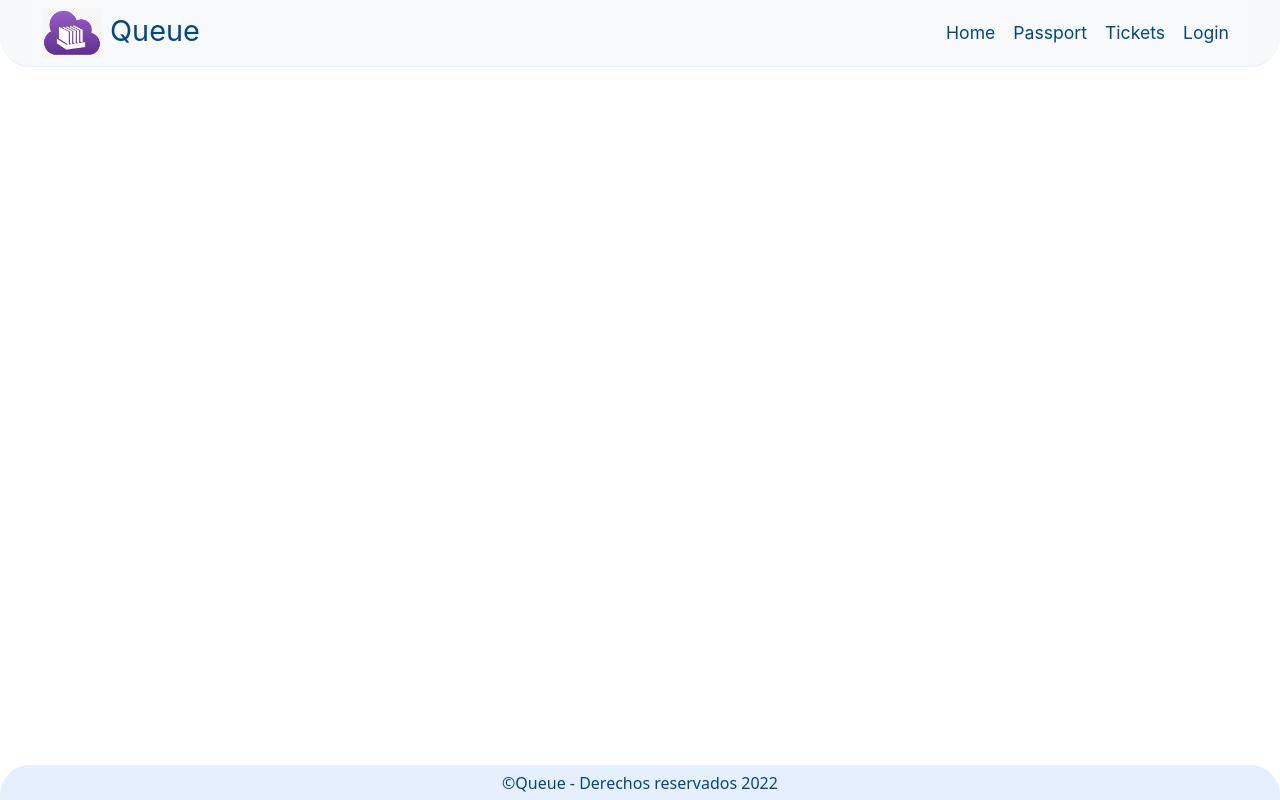
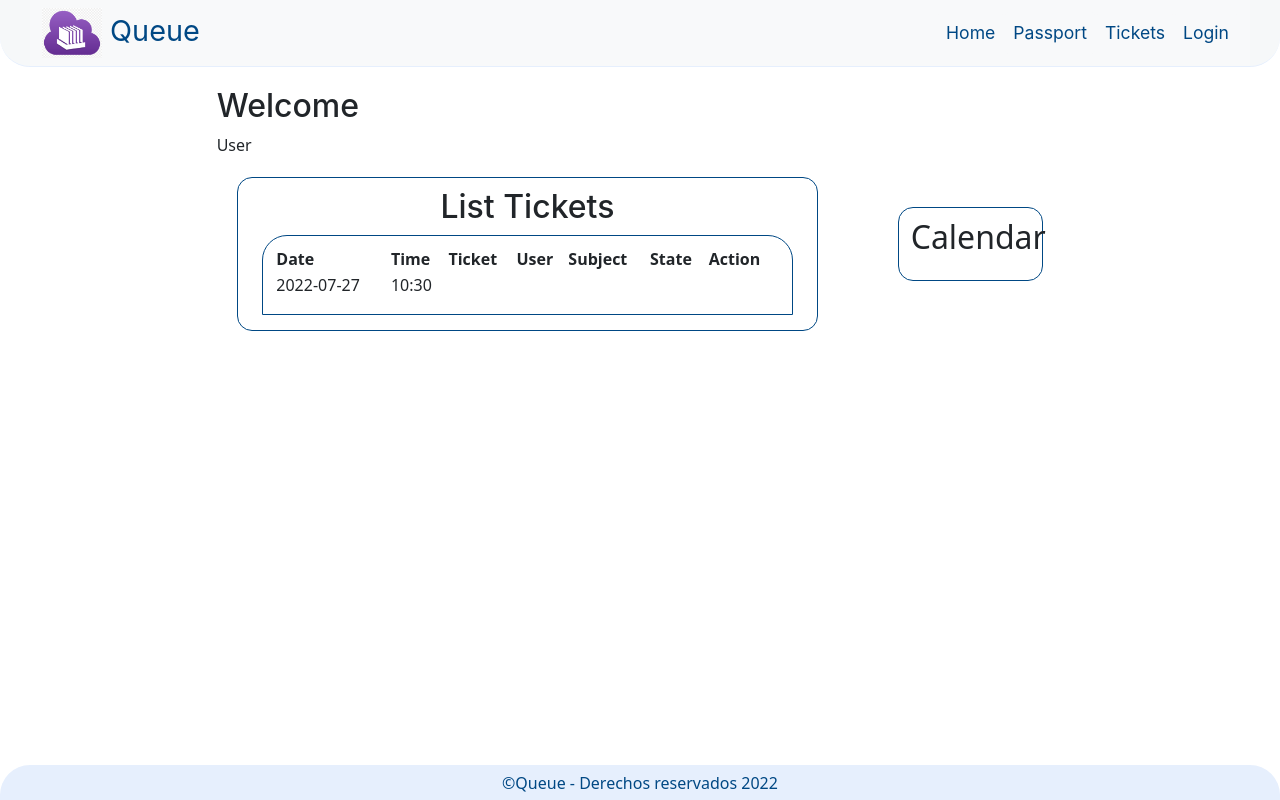
Before and after one commit to jmerazo/queue-tickets-vue, a Vue app: page /user/panel in a window 1280 px wide. Built offline with nearby package versions, Linux system fonts and the light colour scheme.

Commit message:
New views

```diff
--- a/src/router/router.js
+++ b/src/router/router.js
@@ -1,7 +1,9 @@
 import { createRouter, createWebHistory } from 'vue-router';
 
 import Home from '@/views/Home.vue';
-import Login from '@/views/Users/Login.vue'
+import Login from '@/views/Users/Login.vue';
+import Register from '@/views/Users/Register.vue';
+import Panel from '@/views/Panel/Panel.vue'
 
 const routes = [
     {
@@ -19,6 +21,22 @@ const routes = [
         meta: {
             auth:false
         }
+    },
+    {
+        path: '/user/create',
+        name: 'Register',
+        component: Register,
+        meta: {
+            auth:false
+        }
+    },
+    {
+        path: '/user/panel',
+        name: 'Panel',
+        component: Panel,
+        meta: {
+            auth:false
+        }
     }
 ]
 
--- /dev/null
+++ b/src/views/Panel/Panel.vue
@@ -0,0 +1,128 @@
+<template>
+    <section class="container">
+        <form class="row">
+            <h2 class="title" id="tf-1">Welcome</h2>
+            <label id="tf-1">User</label>
+            <div class="col-8" id="form-ticket-1">
+                <h2 class="title">List Tickets</h2>
+
+                <div class="row">
+                    <div class="col-11" id="tab-1">
+                        <table class="table table-hover">
+                            <tr>
+                                <th>Date</th>
+                                <th>Time</th>
+                                <th>Ticket</th>
+                                <th>User</th>
+                                <th>Subject</th>
+                                <th>State</th>
+                                <th>Action</th>
+                            </tr>
+                            <tr>
+                                <td>2022-07-27</td>
+                                <td>10:30</td>
+                            </tr>
+                        </table>
+                    </div>
+                </div>
+            </div>
+
+            <div class="col-2" id="form-ticket-2">
+                <h2>Calendar</h2>
+            </div>
+        </form>
+    </section>
+</template>
+
+<script>
+export default {
+  components: {
+  },
+  name: "ListTickets-AQ",
+  data() {
+    return {
+    };
+  },
+  mounted() {
+
+  },
+  computed: {
+
+  },
+  methods: {
+    //userLogin(){
+    //    await axios.post()
+//
+    //}
+
+  }
+};
+
+</script>
+
+<style>
+.container {
+  display: flex;
+  align-items: center;
+  justify-content: center;
+  padding-top: 20px;
+  padding-bottom: 20px;
+}
+
+.row {
+  align-items: center;
+  justify-items: center;
+  justify-content: center;
+}
+
+#tf-1{
+    align-content: left;
+    justify-content: left;
+}
+
+#btn {
+  margin-top: 20px;
+  align-content: center;
+  background-color: #004884;
+}
+
+#form-ticket-1 {
+  padding-top: 10px;
+  border: 1px solid #004884;
+  padding-bottom: 15px;
+  border-radius: 15px;
+  margin-right: 50px;
+  margin-top: 20px;
+}
+
+#form-ticket-2 {
+  padding-top: 10px;
+  border: 1px solid #004884;
+  padding-bottom: 15px;
+  border-radius: 15px;
+  margin-left: 30px;
+}
+
+#tab-1{
+    padding-top: 10px;
+    border: 1px solid #004884;
+    border-top-left-radius: 25px;
+    border-top-right-radius: 25px;
+}
+
+.title {
+  display: flex;
+  text-align: center;
+  align-items: center;
+  justify-content: center;
+  font-family: -apple-system, BlinkMacSystemFont, 'Segoe UI', Roboto, Oxygen, Ubuntu, Cantarell, 'Open Sans', 'Helvetica Neue', sans-serif;
+}
+
+.subtitle {
+  display: flex;
+  text-align: center;
+  align-items: center;
+  justify-content: center;
+  font-family: -apple-system, BlinkMacSystemFont, 'Segoe UI', Roboto, Oxygen, Ubuntu, Cantarell, 'Open Sans', 'Helvetica Neue', sans-serif;
+}
+</style>
--- a/src/views/Users/Register.vue
+++ b/src/views/Users/Register.vue
@@ -0,0 +1,212 @@
+<template>
+  <section class="container">
+
+    <form class="row">
+
+        <div class="col-6" id="form-ticket-1">
+            <h2 class="title">User Register</h2>
+            <label class="subtitle">Fill out the form</label><br>
+
+            <div class="row">
+            <div class="col-6">
+                <label class="form-label">Document Type</label>
+                <select v-model="user.document_type" class="form-control" id="document_type">
+                <option value="" disabled>Select an option...</option>
+                <option value="Cédula de Ciudadanía">CC - Cédula de Ciudadanía</option>
+                <option value="Cédula de Extranjería">CE - Cédula de Extranjería</option>
+                <option value="Número de identificación personal">NIP - Número de identificación personal</option>
+                <option value="Número de identificación Tributaria">NIT - Número de identificación Tributaria</option>
+                <option value="Tarjeta de Identidad">TI - Tarjeta de Identidad</option>
+                <option value="Pasaporte">PAP - Pasaporte</option>
+                </select>
+            </div>
+
+            <div class="col-6">
+                <label class="form-label">Document number</label>
+                <input v-model="user.document_number" type="text" class="form-control">
+            </div>
+
+            <div class="col-6">
+                <label class="form-label">Names</label>
+                <input v-model="user.names" type="text" class="form-control">
+            </div>
+
+            <div class="col-6">
+                <label class="form-label">Last Names</label>
+                <input v-model="user.last_names" type="text" class="form-control">
+            </div>
+
+            <div class="col-6">
+                <label class="form-label">Phone</label>
+                <input v-model="user.phone" type="text" class="form-control">
+            </div>
+
+            <div class="col-6">
+                <label class="form-label">Email</label>
+                <input v-model="user.email" type="email" class="form-control">
+            </div>
+
+            <div class="col-6">
+                <label class="form-label">Dependence</label>
+                <select v-model="dependence" @change="listSubdependences()" class="form-control" id="dependence">
+                <option value="" disabled>Select an option...</option>
+                <option v-for="dependence in dependences" :value="dependence" :key="dependence.id">{{dependence.name}}</option>
+                </select>
+            </div>
+
+            <div class="col-6">
+                <label class="form-label">Subdependence</label>
+                <select v-model="subdependence" class="form-control" id="subdependence">
+                <option value="" disabled>Select an option...</option>
+                <option v-for="subdependence in subdependences" :value="subdependence.id" :key="subdependence">{{subdependence.name}}</option>
+                </select>
+            </div>
+
+            <div class="col-2">
+                <button id="btn" class="btn btn-primary" @click="createUser">Save</button>
+            </div>
+
+        </div>
+
+      </div>
+    </form>
+  </section>
+</template>
+
+<script>
+import axios from "axios";
+
+export default {
+  components: {
+  },
+  name: "uRegister-AQ",
+  data() {
+    return {
+      user: {
+        document_type: "",
+        document_number: "",
+        names: "",
+        last_names: "",
+        phone: "",
+        email: ""
+      },
+      dependences: [],
+      dependence: "",
+      subdependences: [],
+      subdependence: ""
+    };
+  },
+  mounted() {
+    this.listDependences();
+    this.listSubdependences();
+  },
+  computed: {
+  },
+  methods: {
+    async createUser() {
+      const dataUser = JSON.stringify({
+        document_type : this.user.document_type,
+        document_number : this.user.document_number,
+        names : this.user.names,
+        last_names : this.user.last_names,
+        phone : this.user.phone,
+        email : this.user.email,
+        dependence_id : this.dependence.id,
+        subdependence_id : this.subdependence
+      })
+
+      await axios.post("http://localhost:8888/apitickets/user/create", dataUser, {
+        headers: {
+          "Content-Type": "application/json"
+        }
+      })
+      .then(() => {
+        this.clearInputsForm1();
+      });
+    },
+    clearInputsForm1(){
+      this.person.document_type = "",
+      this.person.document_number = "",
+      this.person.names = "",
+      this.person.last_names = "",
+      this.person.phone = "",
+      this.person.email = ""
+      this.dependence = "",
+      this.subdependence = ""
+
+    },
+    async listDependences() {
+      await axios.get("http://localhost:8888/apitickets/dependences", {
+        headers: {
+          "Content-Type": "application/json",
+          "Access-Control-Allow-Origin": "*"
+        }
+      })
+      .then((Response) => {
+        this.dependences = Response.data;
+      });
+    },
+    async listSubdependences() {
+      if(!this.dependence){
+        this.subdependences = []
+      }else{
+        await axios.get(`http://localhost:8888/apitickets/subdependence/filter/${this.dependence.id}`, {
+          headers: {
+            "Content-Type": "application/json",
+            "Access-Control-Allow-Origin": "*"
+          }
+        })
+        .then((Response) => {
+          this.subdependences = Response.data;
+        });
+      }
+    }
+  }
+};
+</script>
+
+<style>
+.container {
+  display: flex;
+  align-items: center;
+  justify-content: center;
+  padding-top: 20px;
+  padding-bottom: 20px;
+}
+
+.row {
+  align-items: center;
+  justify-items: center;
+  justify-content: center;
+}
+
+#btn {
+  margin-top: 20px;
+  align-content: center;
+  background-color: #004884;
+}
+
+#form-ticket-1 {
+  padding-top: 10px;
+  border: 1px solid #004884;
+  padding-bottom: 15px;
+  border-radius: 15px;
+  margin-right: 50px;
+}
+
+.title {
+  display: flex;
+  text-align: center;
+  align-items: center;
+  justify-content: center;
+  font-family: -apple-system, BlinkMacSystemFont, 'Segoe UI', Roboto, Oxygen, Ubuntu, Cantarell, 'Open Sans', 'Helvetica Neue', sans-serif;
+}
+
+.subtitle {
+  display: flex;
+  text-align: center;
+  align-items: center;
+  justify-content: center;
+  font-family: -apple-system, BlinkMacSystemFont, 'Segoe UI', Roboto, Oxygen, Ubuntu, Cantarell, 'Open Sans', 'Helvetica Neue', sans-serif;
+}
+</style>
```
